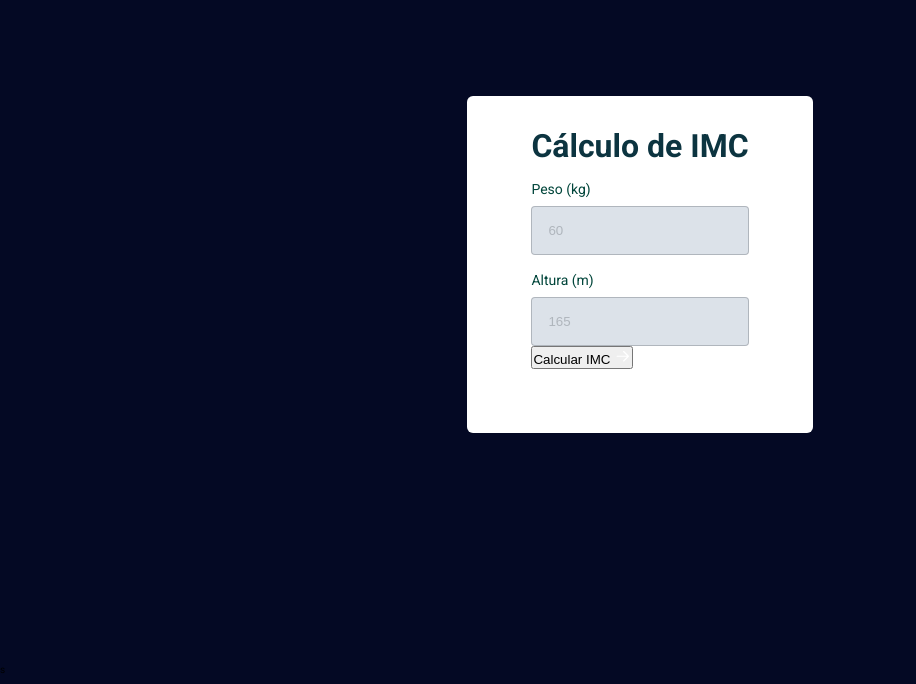
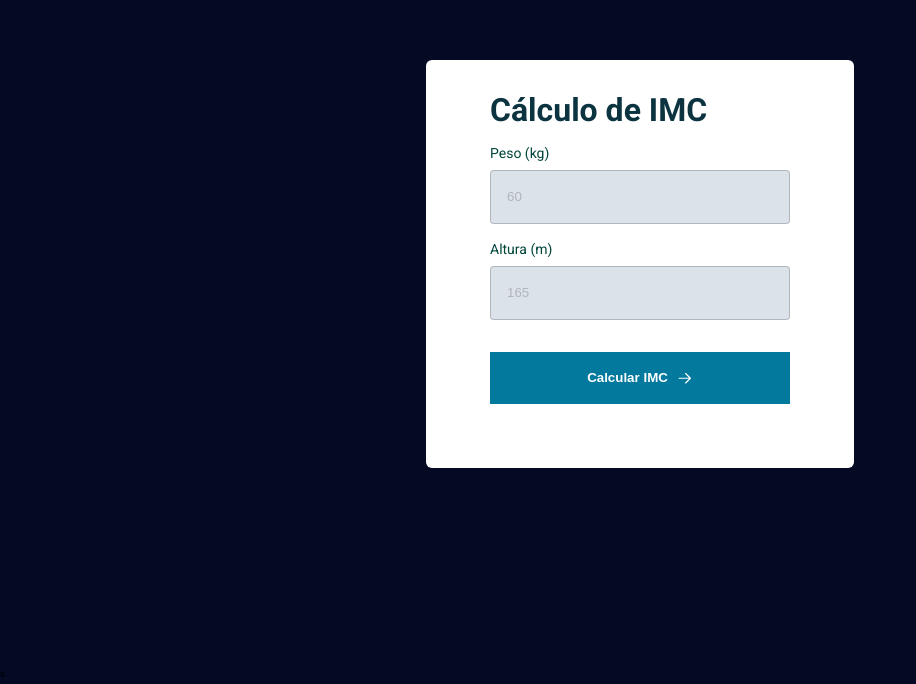
Before and after one commit to danilojssantos/calculadora-IMC, a plain HTML site: page index.html in a window 1280 px wide. Shown: the part 136-820 px from the top of the page, without its empty margins (0-916 px from the left). Drawn offline with Linux system fonts and the light colour scheme.

Commit message:
button estilizado

```diff
--- a/style.css
+++ b/style.css
@@ -18,8 +18,11 @@
     --tt-placeholder:  rgba(73, 80, 87, 0.3);
     --bg-ipunt: #DCE2E9;
 
-    --tt-sbutton: white;
+    --tt-button: white;
     --bg-button: #02799D;
+    --bg-button-hover: #01475c;
+
+
 
     --bg-error: #F03E;
     --tt-error: white;
@@ -29,7 +32,12 @@
 body{
     background-color: #040924;
     font-family: "Roboto", sans-serif;
+
+}
+
+body, input, button{
     font-size: 1,6rem;
+    line-height: 2rem;
 }
 .container{
     height: 100vh;
@@ -51,6 +59,10 @@ body{
     font-size: 3.2rem;
     line-height: .4rem ;
     color: var(--tt-heading);
+}
+
+form {
+    width: 30rem;
 }
 
 form h1 {
@@ -82,3 +94,27 @@ form input::placeholder{
 .input-wrapper + .input-wrapper {
     margin-top: 1.6rem;
 }
+
+button {
+    margin-top: 3.2rem;
+    padding: 1.6rem;
+    width: 100%;
+
+    border: none;
+    background-color: var(--bg-button);
+    color: var(--tt-button);
+
+    display: flex;
+    align-items: center;
+    justify-content: center;
+    gap:.8rem;
+
+    font-weight: bold;
+    cursor: pointer;
+    transition: background .3s;
+
+}
+
+button:hover {
+    background:var(--bg-button-hover) ;
+}
```
